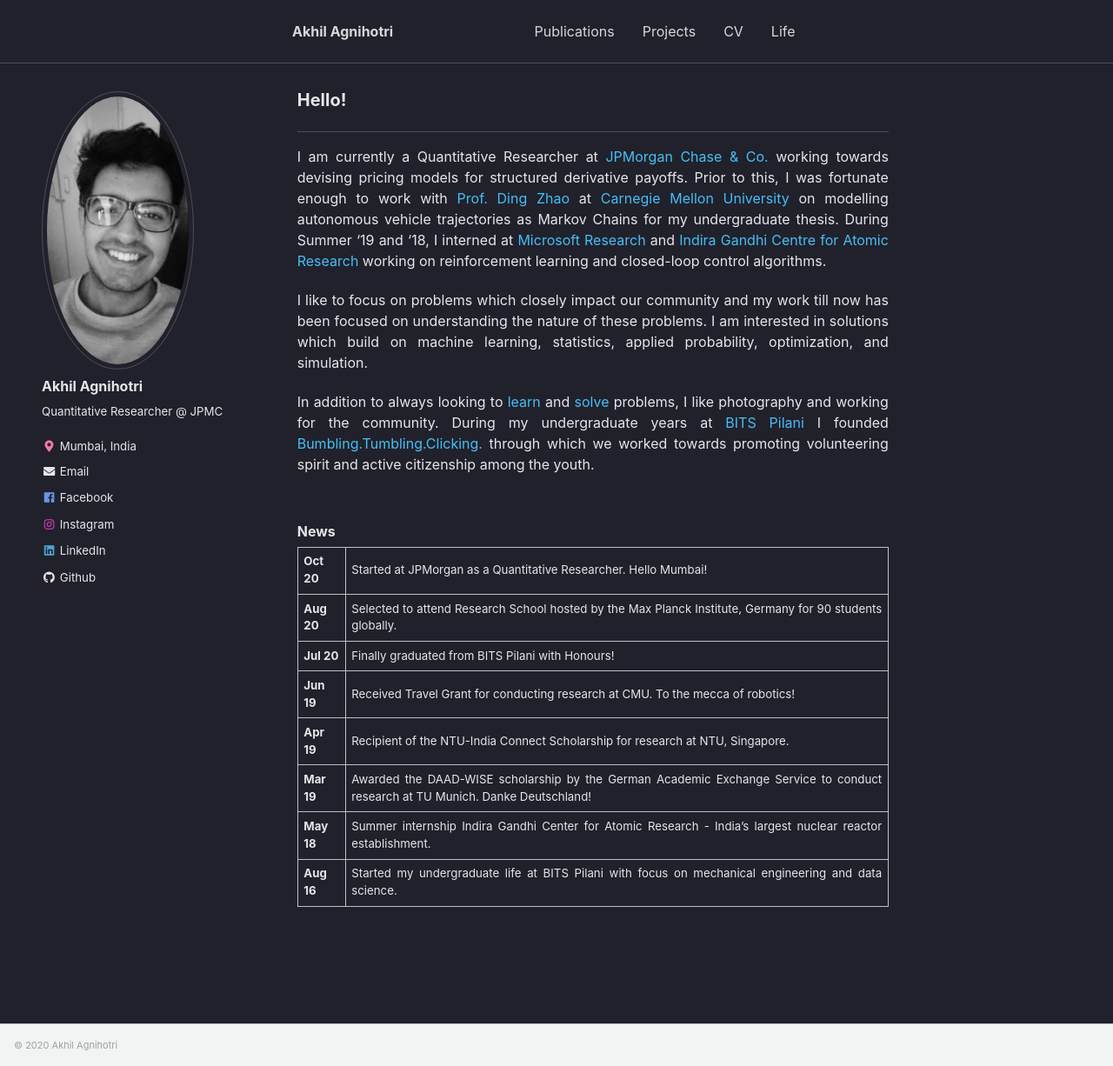
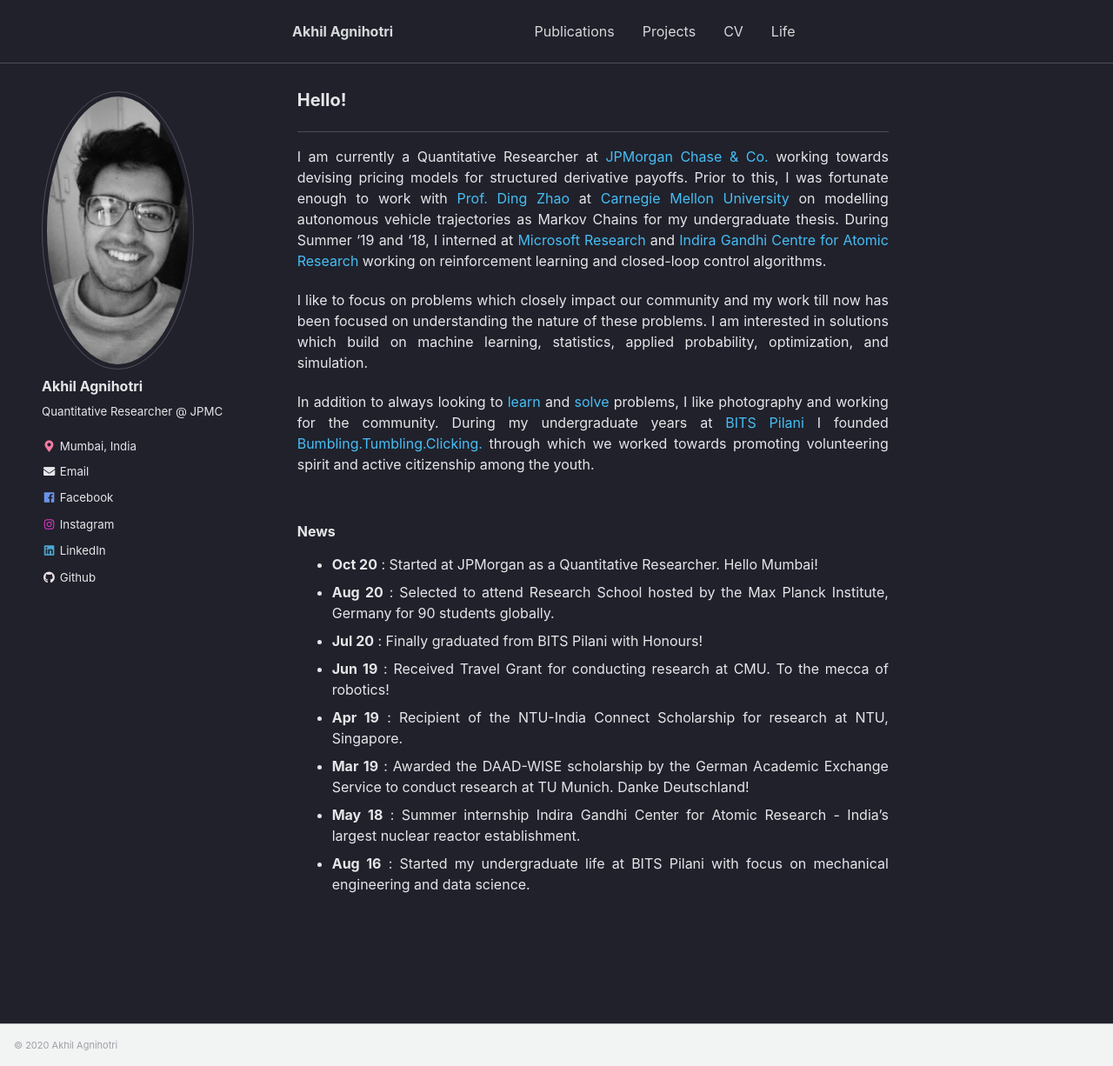
Before and after one commit to pmk2700/pranav-kulkarni.github.io, a Jekyll site: the page built from _pages/about.md, in a window 1280 px wide and 1226 px high. Shown: the whole window at 87% size. Built offline with Jekyll 4.4.1, drawn with Linux system fonts in a browser that asks for light colours.

Commit message:
added news

```diff
--- a/_pages/about.md
+++ b/_pages/about.md
@@ -21,13 +21,11 @@ In addition to always looking to [learn](https://www.feynmanlectures.caltech.edu
 
 ### News
 
-
-|--------:|-----------------------------------------------------------------------------|
-| **Oct 20** | Started at JPMorgan as a Quantitative Researcher. Hello Mumbai!|
-| **Aug 20** | Selected to attend Research School hosted by the Max Planck Institute, Germany for 90 students globally. |
-| **Jul 20** | Finally graduated from BITS Pilani with Honours!  |
-| **Jun 19** | Received Travel Grant for conducting research at CMU. To the mecca of robotics! |
-| **Apr 19** | Recipient of the NTU-India Connect Scholarship for research at NTU, Singapore. |
-| **Mar 19** | Awarded the DAAD-WISE scholarship by the German Academic Exchange Service to conduct research at TU Munich. Danke Deutschland! |
-| **May 18** | Summer internship Indira Gandhi Center for Atomic Research - India's largest nuclear reactor establishment. |
-| **Aug 16** | Started my undergraduate life at BITS Pilani with focus on mechanical engineering and data science.|
+* **Oct 20** : Started at JPMorgan as a Quantitative Researcher. Hello Mumbai!
+* **Aug 20** : Selected to attend Research School hosted by the Max Planck Institute, Germany for 90 students globally.
+* **Jul 20** : Finally graduated from BITS Pilani with Honours!
+* **Jun 19** : Received Travel Grant for conducting research at CMU. To the mecca of robotics!
+* **Apr 19** : Recipient of the NTU-India Connect Scholarship for research at NTU, Singapore.
+* **Mar 19** : Awarded the DAAD-WISE scholarship by the German Academic Exchange Service to conduct research at TU Munich. Danke Deutschland!
+* **May 18** : Summer internship Indira Gandhi Center for Atomic Research - India's largest nuclear reactor establishment.
+* **Aug 16** : Started my undergraduate life at BITS Pilani with focus on mechanical engineering and data science.
```
